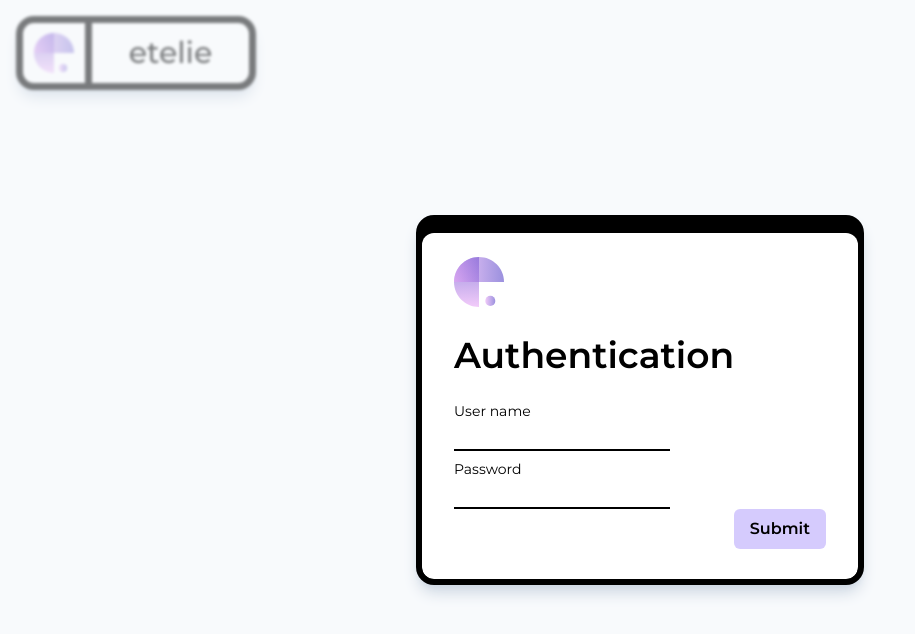
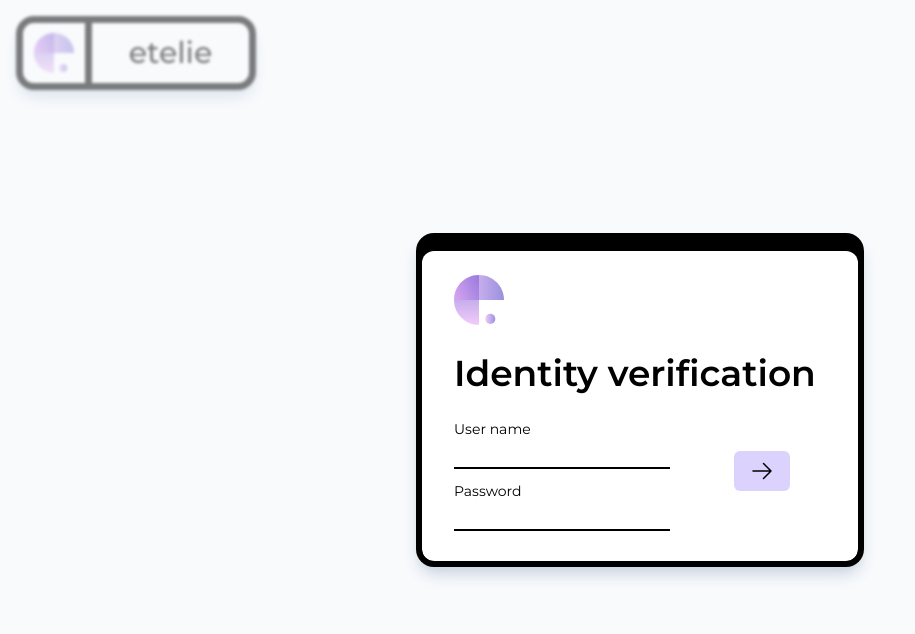
Before and after one commit to etelie/web, a React (Vite) app: page / in a window 1280 px wide. Shown: the top 634 px of the page, without its empty margins (0-915 px from the left). Built offline with nearby package versions, Linux system fonts and the light colour scheme.

Commit message:
arrow sign in button

```diff
--- a/src/components/input/SubmitButton/SubmitButton.tsx
+++ b/src/components/input/SubmitButton/SubmitButton.tsx
@@ -1,11 +1,15 @@
 import clsx from 'clsx';
-import { useState } from 'react';
+import { ReactNode, useState } from 'react';
 
 export type SubmitButtonProps = {
+  children?: ReactNode;
   className?: string;
+  transparent?: boolean;
 };
 
-export const SubmitButton = ({ className }: SubmitButtonProps) => {
+// todo: convert to generic Button component
+
+export const SubmitButton = ({ children, className, transparent = false }: SubmitButtonProps) => {
   const [hovered, setHovered] = useState(false);
 
   return (
@@ -15,14 +19,16 @@ export const SubmitButton = ({ className }: SubmitButtonProps) => {
       onMouseOut={setHovered.bind(this, false)}
       className={clsx(
         className,
-        't-bg-violet-300',
-        hovered ? 't-bg-opacity-90' : 't-bg-opacity-70',
+        't-w-fit t-h-fit',
+        transparent || 't-bg-violet-300',
+        hovered ? 't-bg-opacity-70' : 't-bg-opacity-60',
+        't-inner-border-black',
         't-rounded-md',
         't-py-2 t-px-4',
-        't-font-semibold',
+        't-text-base t-font-semibold',
       )}
     >
-      Submit
+      {children}
     </button>
   );
 };
--- a/src/components/layout/AuthPage/AuthPage.tsx
+++ b/src/components/layout/AuthPage/AuthPage.tsx
@@ -1,4 +1,5 @@
 import clsx from 'clsx';
+import { HeroIcon } from '~/components/icons/HeroIcon';
 
 import { SubmitButton } from '~/components/input/SubmitButton';
 import { TextInput, types as text_input_types } from '~/components/input/TextInput';
@@ -14,6 +15,7 @@ type AuthItemProps = {
 };
 
 const AuthItem = ({ label, className, sensitive = false }: AuthItemProps) => {
+  // todo: lower label, zindex + 1, higher on focus, animated transition to/from, integrate with TextInput
   return (
     <div className={clsx(className, 't-flex t-flex-col t-justify-between t-items-start')}>
       <Label className={clsx('-t-mb-[2px]')}>{label}</Label>
@@ -36,7 +38,7 @@ export const AuthPage = ({}: AuthPageProps) => {
   };
 
   return (
-    <Modal title={'Authentication'} size={modal_sizes.sm}>
+    <Modal title={'Identity verification'} size={modal_sizes.sm}>
       <form
         onSubmit={e => {
           e.preventDefault();
@@ -46,11 +48,15 @@ export const AuthPage = ({}: AuthPageProps) => {
           console.log(`username: ${username}\npassword: ${password}`);
         }}
       >
-        <div className={clsx('t-flex t-flex-col t-justify-between t-items-start', 't-mt-2')}>
-          <AuthItem label={labels.username} className={clsx('t-mb-2')} />
-          <AuthItem label={labels.password} sensitive />
-          <div className={clsx('t-w-full', 't-flex t-flex-row t-justify-end')}>
-            <SubmitButton />
+        <div className={clsx('t-flex t-flex-row t-justify-between')}>
+          <div className={clsx('t-flex t-flex-col t-justify-between t-items-start', 't-mt-2')}>
+            <AuthItem label={labels.username} className={clsx('t-mb-3')} />
+            <AuthItem label={labels.password} sensitive />
+          </div>
+          <div className={clsx('t-flex t-flex-col t-justify-center t-items-center', 't-mr-4 md:t-mr-9')}>
+            <SubmitButton>
+              <HeroIcon icon='ArrowRightIcon' className={clsx('t-w-6')} />
+            </SubmitButton>
           </div>
         </div>
       </form>
```
Also changed, not shown: 1 other file (tests, documents, lock files or other folders).
